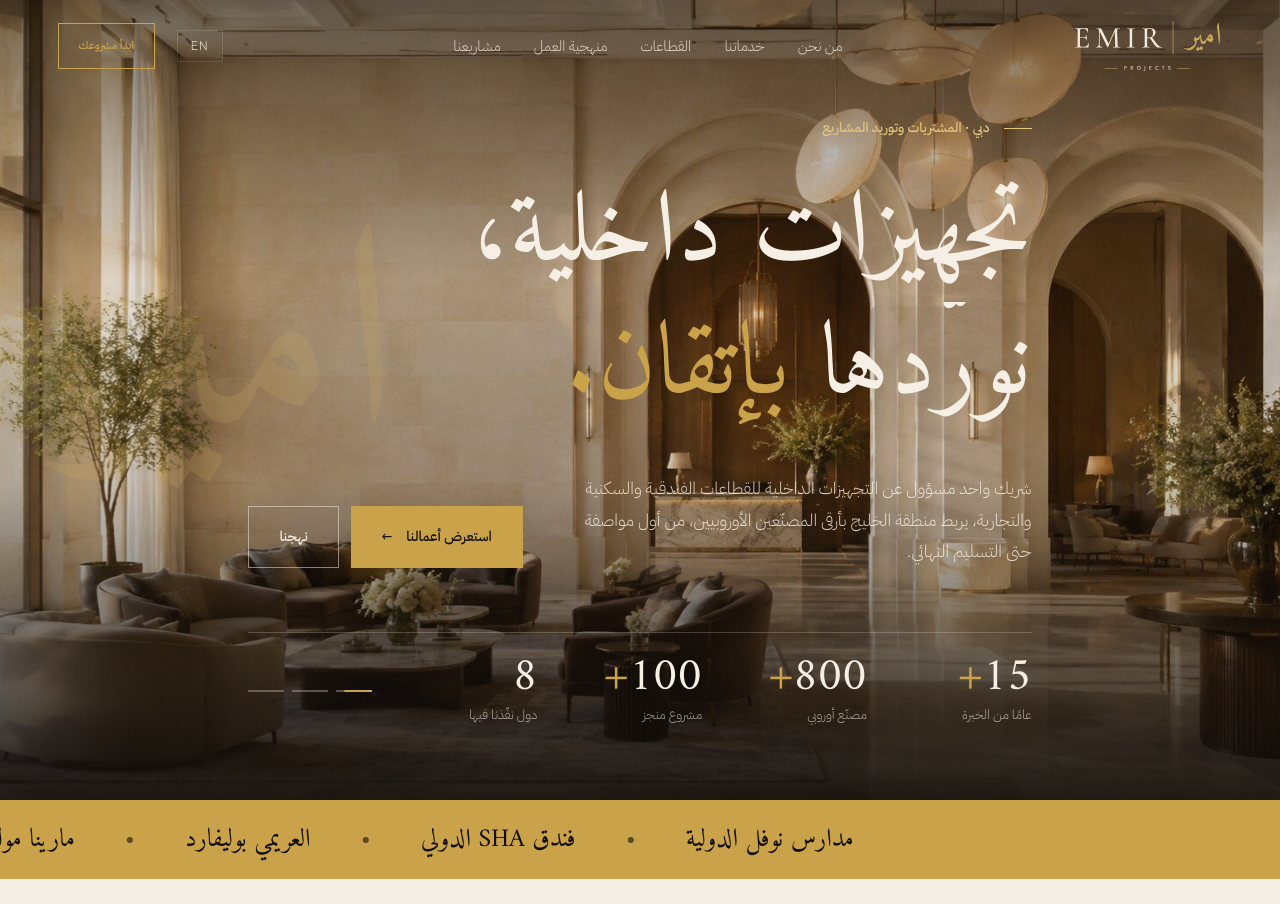
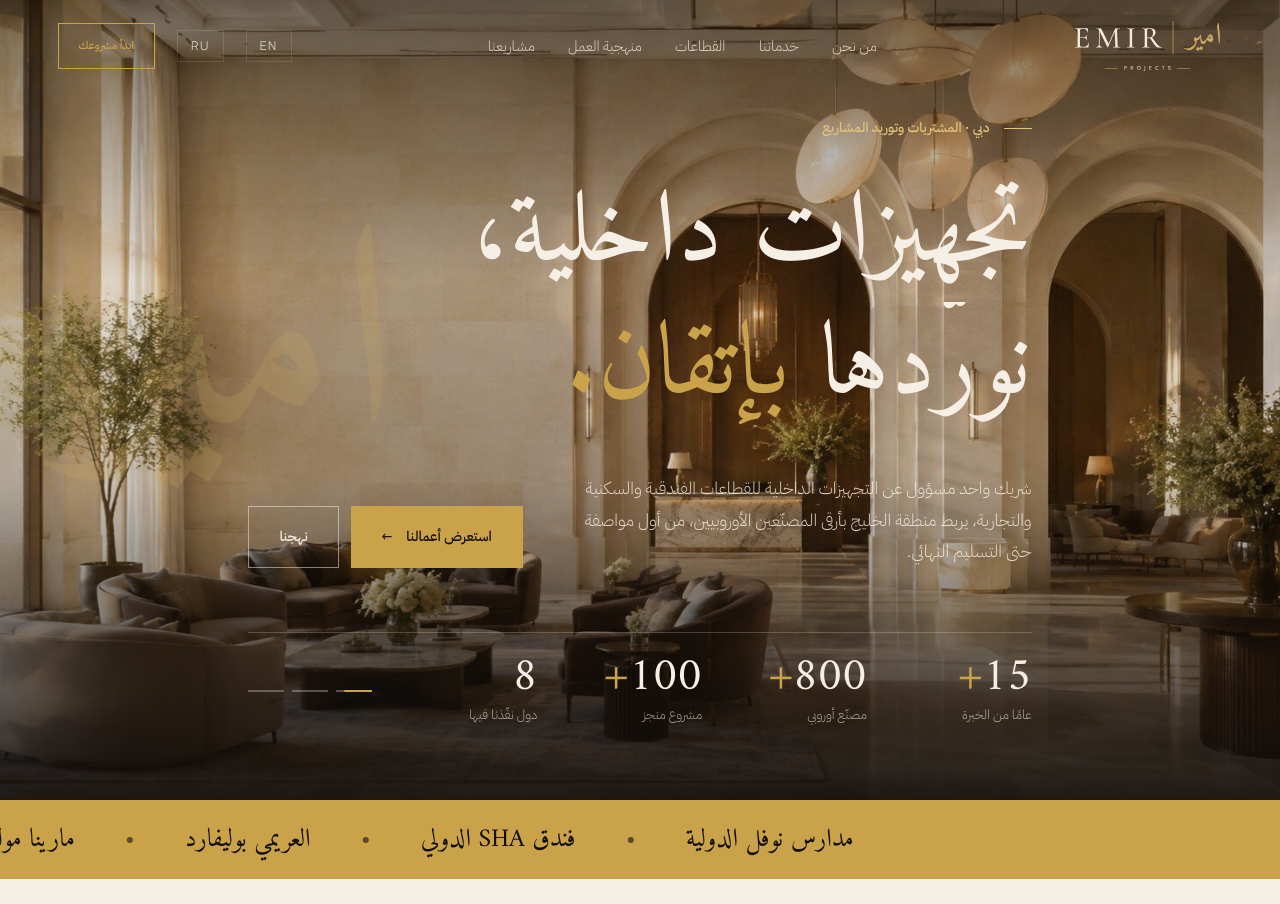
Before and after one commit to Emirprojects/emirprojects-website, a plain HTML site: page ar/index.html in a window 1280 px wide. Shown: the top 904 px of the page. Drawn offline with Linux system fonts and the light colour scheme.

Commit message:
Add Russian language option to index.html

```diff
--- a/ar/index.html
+++ b/ar/index.html
@@ -10,6 +10,7 @@
 <link rel="icon" href="../img/favicon.svg" type="image/svg+xml">
 <link rel="alternate" hreflang="en" href="https://www.emirprojects.com/">
 <link rel="alternate" hreflang="ar" href="https://www.emirprojects.com/ar/">
+<link rel="alternate" hreflang="ru" href="https://www.emirprojects.com/ru/">
 <title>امير بروجكتس | EMIR Projects</title>
 <meta name="description" content="امير بروجكتس شريك للمشتريات وتوريد المشاريع مقرّه دبي، متخصص في التجهيزات الداخلية الفندقية والسكنية والتجارية، ويربط منطقة الخليج بأكثر من 800 مصنّع أوروبي.">
 <link rel="preconnect" href="https://fonts.googleapis.com">
@@ -400,6 +401,7 @@ dialog.lb figcaption span{font-size:11px;letter-spacing:.24em;text-transform:upp
 /* ---------- language switch ---------- */
 .lang{font-size:12px;letter-spacing:.12em;text-decoration:none;color:var(--on-dark);border:1px solid var(--line-dark);padding:9px 13px;line-height:1;transition:all .3s}
 .lang:hover{border-color:var(--gold);color:var(--gold)}
+@media (max-width:600px){.nav-right{gap:8px}.lang{padding:8px 10px}}
 
 /* =========================================================
    ARABIC / RTL
@@ -484,6 +486,7 @@ dialog.lb figcaption span,.lb-ctrl button{font-size:13px}
     </ul>
     <div class="nav-right">
       <a class="lang" href="../" hreflang="en" lang="en" style="font-family:Manrope,Arial,sans-serif;letter-spacing:.12em!important">EN</a>
+      <a class="lang" href="../ru/" hreflang="ru" lang="ru" style="font-family:Manrope,Arial,sans-serif;letter-spacing:.12em!important">RU</a>
       <a class="btn" href="#contact">ابدأ مشروعك</a>
       <button class="burger" id="burger" aria-label="فتح القائمة" aria-expanded="false" aria-controls="menu"><span></span><span></span><span></span></button>
     </div>
```
